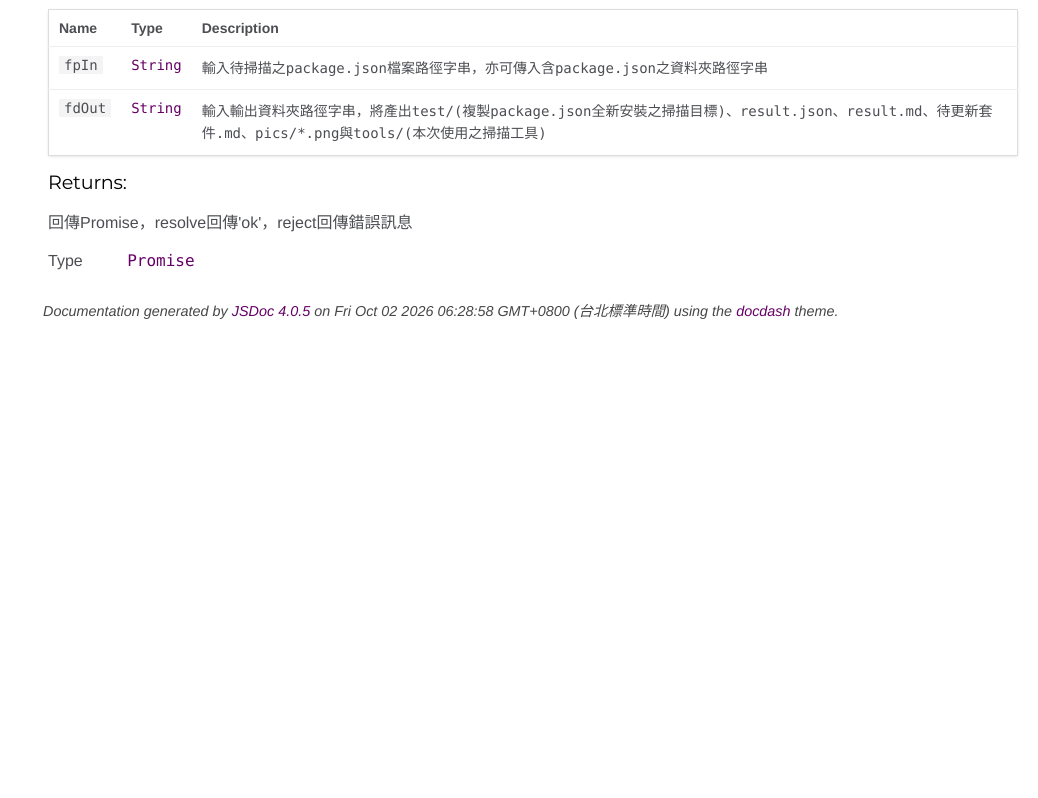
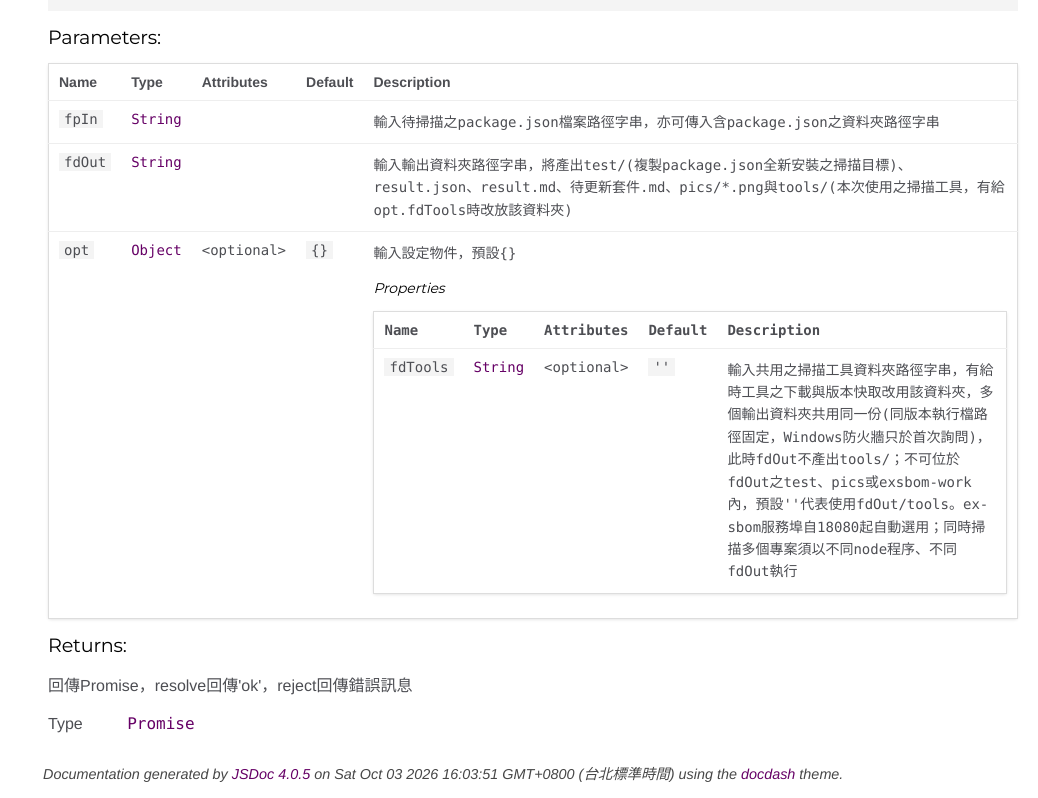
Before and after one commit to yuda-lyu/w-scan-dep, a plain HTML site: page WScanDep.html in a window 1280 px wide. Shown: the part 935-1733 px from the top of the page, without its empty margins (242-1280 px from the left). Before the commit the page ends 1270 px from the top, so only its background shows below. Drawn offline with Linux system fonts and the light colour scheme.

Commit message:
deploy 2026-10-03T08:04:19.788Z

```diff
--- a/WScanDep.html
+++ b/WScanDep.html
@@ -64,7 +64,7 @@
 
 
 
-    <h4 class="name" id="WScanDep"><span class="type-signature type-signature-async">(async) </span>new WScanDep<span class="signature">(fpIn, fdOut)</span><span class="type-signature"> &rarr; {Promise}</span></h4>
+    <h4 class="name" id="WScanDep"><span class="type-signature type-signature-async">(async) </span>new WScanDep<span class="signature">(fpIn, fdOut, opt<span class="signature-attributes">opt</span>)</span><span class="type-signature"> &rarr; {Promise}</span></h4>
 
 
 
@@ -81,7 +81,7 @@
 
     <dt class="tag-source">Source:</dt>
     <dd class="tag-source"><ul class="dummy"><li>
-        <a href="WScanDep.mjs.html">WScanDep.mjs</a>, <a href="WScanDep.mjs.html#line95">line 95</a>
+        <a href="WScanDep.mjs.html">WScanDep.mjs</a>, <a href="WScanDep.mjs.html#line111">line 111</a>
     </li></ul></dd>
 
 
@@ -146,6 +146,9 @@ async function test() {
     //   pics/*.png ex-sbom拓撲總覽與各漏洞套件截圖
     //   tools/ 本次掃描使用之工具執行檔(syft/grype/osv-scanner/ex-sbom,依版本存放)
 
+    // 多個專案共用工具資料夾(免各輸出資料夾各下載一份、Windows防火牆逐一詢問),此時fdOut不產出tools/:
+    // let r = await wsd(fpIn, fdOut, { fdTools: './test/tools' })
+
 }
 test()
     .catch((err) => {
@@ -168,7 +171,11 @@ test()
         <th>Type</th>
 
 
+        <th>Attributes</th>
 
+
+
+        <th>Default</th>
 
 
         <th class="last">Description</th>
@@ -194,7 +201,19 @@ test()
             </td>
 
 
+                <td class="attributes">
 
+
+
+
+
+                </td>
+
+
+
+                <td class="default">
+
+                </td>
 
 
             <td class="description last"><p>輸入待掃描之package.json檔案路徑字串，亦可傳入含package.json之資料夾路徑字串</p></td>
@@ -218,10 +237,132 @@ test()
             </td>
 
 
+                <td class="attributes">
 
 
 
-            <td class="description last"><p>輸入輸出資料夾路徑字串，將產出test/(複製package.json全新安裝之掃描目標)、result.json、result.md、待更新套件.md、pics/*.png與tools/(本次使用之掃描工具)</p></td>
+
+
+                </td>
+
+
+
+                <td class="default">
+
+                </td>
+
+
+            <td class="description last"><p>輸入輸出資料夾路徑字串，將產出test/(複製package.json全新安裝之掃描目標)、result.json、result.md、待更新套件.md、pics/*.png與tools/(本次使用之掃描工具，有給opt.fdTools時改放該資料夾)</p></td>
+        </tr>
+
+
+
+        <tr>
+
+                <td class="name"><code>opt</code></td>
+
+
+            <td class="type">
+
+
+<span class="param-type">Object</span>
+
+
+
+
+            </td>
+
+
+                <td class="attributes">
+
+                    &lt;optional><br>
+
+
+
+
+
+                </td>
+
+
+
+                <td class="default">
+
+                    <code>{}</code>
+
+                </td>
+
+
+            <td class="description last"><p>輸入設定物件，預設{}</p>
+                <h6>Properties</h6>
+
+
+<table class="params">
+    <thead>
+    <tr>
+
+        <th>Name</th>
+
+
+        <th>Type</th>
+
+
+        <th>Attributes</th>
+
+
+
+        <th>Default</th>
+
+
+        <th class="last">Description</th>
+    </tr>
+    </thead>
+
+    <tbody>
+
+
+        <tr>
+
+                <td class="name"><code>fdTools</code></td>
+
+
+            <td class="type">
+
+
+<span class="param-type">String</span>
+
+
+
+
+            </td>
+
+
+                <td class="attributes">
+
+                    &lt;optional><br>
+
+
+
+
+
+                </td>
+
+
+
+                <td class="default">
+
+                    <code>''</code>
+
+                </td>
+
+
+            <td class="description last"><p>輸入共用之掃描工具資料夾路徑字串，有給時工具之下載與版本快取改用該資料夾，多個輸出資料夾共用同一份(同版本執行檔路徑固定，Windows防火牆只於首次詢問)，此時fdOut不產出tools/；不可位於fdOut之test、pics或exsbom-work內，預設''代表使用fdOut/tools。ex-sbom服務埠自18080起自動選用；同時掃描多個專案須以不同node程序、不同fdOut執行</p></td>
+        </tr>
+
+
+    </tbody>
+</table>
+
+            </td>
         </tr>
 
 
@@ -306,7 +447,7 @@ test()
 <br class="clear">
 
 <footer>
-    Documentation generated by <a href="https://github.com/jsdoc3/jsdoc">JSDoc 4.0.5</a> on Fri Oct 02 2026 06:28:58 GMT+0800 (台北標準時間) using the <a href="https://github.com/clenemt/docdash">docdash</a> theme.
+    Documentation generated by <a href="https://github.com/jsdoc3/jsdoc">JSDoc 4.0.5</a> on Sat Oct 03 2026 16:03:51 GMT+0800 (台北標準時間) using the <a href="https://github.com/clenemt/docdash">docdash</a> theme.
 </footer>
 
 <script>prettyPrint();</script>
```
Also changed, not shown: WScanDep.mjs.html (+26 -12 lines), index.html (+1 -1 lines).
